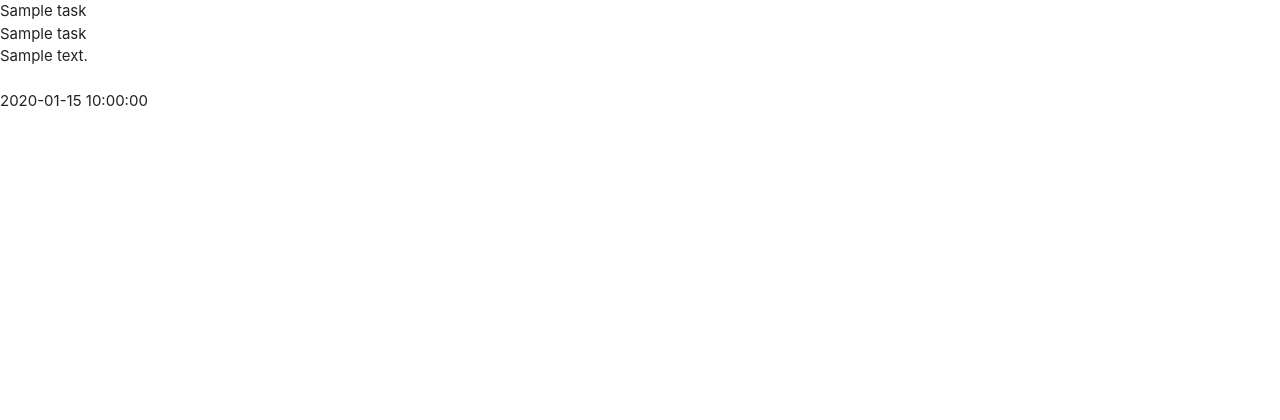
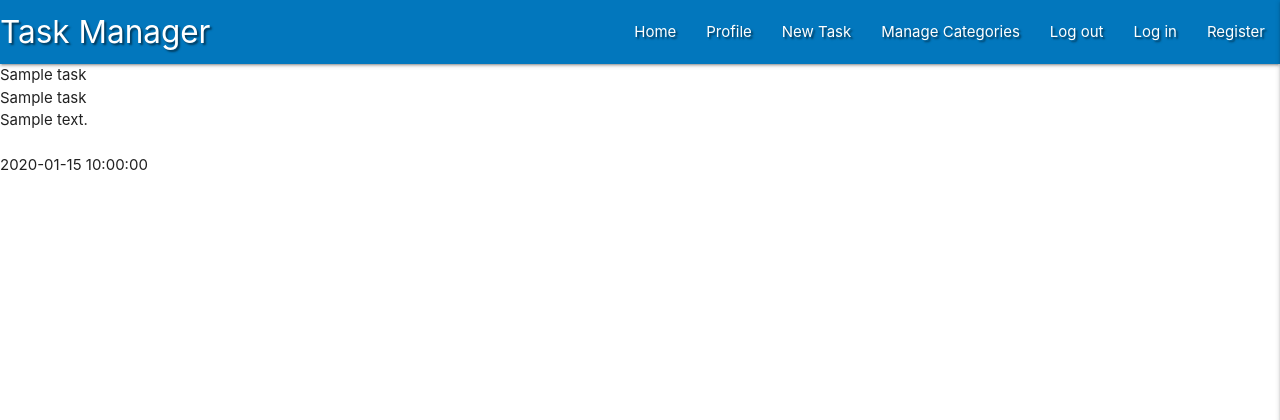
Before and after one commit to maxapn98/mini-project-py, a Flask app: page / in a window 1280 px wide. Shown: the top 420 px of the page. Run offline with Flask 2, Linux system fonts and the light colour scheme; a database or web service that is not in the repository returns one stand-in record (values such as "Sample title"); some libraries are stand-ins or nearby versions.

Commit message:
Add materiaalize nav bar and side bar

```diff
--- a/static/css/style.css
+++ b/static/css/style.css
@@ -0,0 +1,3 @@
+.text-shadow {
+    text-shadow: 2px 2px 2px rgba(0, 0, 0, 0.5);
+}
--- a/static/js/script.js
+++ b/static/js/script.js
@@ -0,0 +1,3 @@
+$(document).ready(function(){
+    $('.sidenav').sidenav({edge:"right"});
+  });
--- a/templates/base.html
+++ b/templates/base.html
@@ -14,6 +14,36 @@
 </head>
 <body>
 
+    <header>
+        <!--top nav bar-->
+        <nav class="nav-extended text-shadow #0277bd light-blue darken-3">
+            <div class="nav-wrapper">
+              <a href="{{ url_for('get_tasks') }}" class="brand-logo">Task Manager</a>
+              <a href="#" data-target="mobile-demo" class="sidenav-trigger right"><i class="fas fa-bars"></i></a>
+              <ul class="right hide-on-med-and-down">
+                <li><a href="{{ url_for('get_tasks') }}">Home</a></li>
+                <li><a href="#">Profile</a></li>
+                <li><a href="#">New Task</a></li>
+                <li><a href="#">Manage Categories</a></li>
+                <li><a href="#">Log out</a></li>
+                <li><a href="#">Log in</a></li>
+                <li><a href="#">Register</a></li>
+              </ul>
+            </div>
+          </nav>
+        <!--mobile sidenav-->
+          <ul class="sidenav" id="mobile-demo">
+              <li><h4 class="center-align.light-blue-text.text-darkin-3">Task Manager</h4></li>
+                <li><a href="{{ url_for('get_tasks') }}">Home</a></li>
+                <li><a href="#">Profile</a></li>
+                <li><a href="#">New Task</a></li>
+                <li><a href="#">Manage Categories</a></li>
+                <li><a href="#">Log out</a></li>
+                <li><a href="#">Log in</a></li>
+                <li><a href="#">Register</a></li>
+          </ul>
+    </header>
+
     {% block contetnt %}
     {% endblock %}
     <script
```
